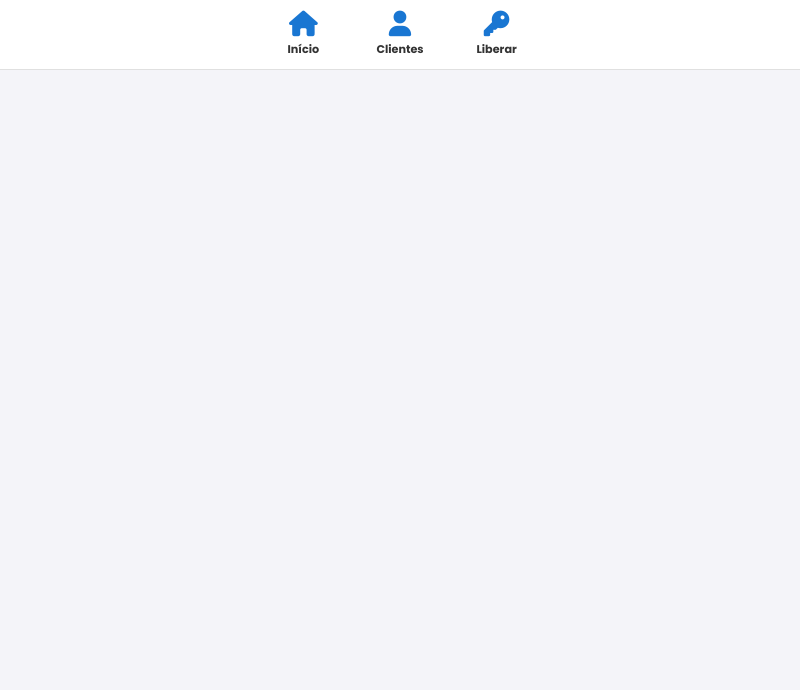
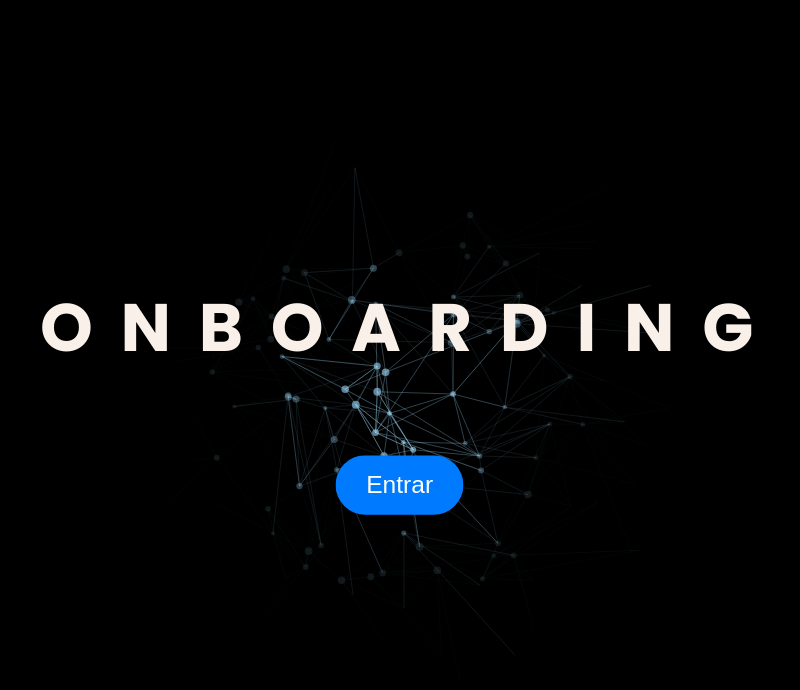
Before and after one commit to edulanzarin/onboarding, an Electron app: page src/index.html in a window 800 px wide. Drawn offline with nearby package versions, Linux system fonts and the light colour scheme.

Commit message:
Adicionado tela inicial com efeito de galaxia

```diff
--- a/package.json
+++ b/package.json
@@ -6,9 +6,11 @@
     "start": "electron ."
   },
   "dependencies": {
+    "axios": "^1.7.7",
     "electorn": "^0.0.1-security",
     "electron": "^latest",
     "electron-store": "^10.0.0",
+    "googleapis": "^144.0.0",
     "node-adodb": "^5.0.3",
     "odbc": "^2.4.9"
   },
--- a/src/index.html
+++ b/src/index.html
@@ -5,22 +5,33 @@
     <meta name="viewport" content="width=device-width, initial-scale=1.0">
     <title>Onboarding</title>
     <link rel="icon" href="resources/images/icon.ico" type="image/x-icon">
-    <link rel="stylesheet" href="resources/css/styles.css">
     <link rel="stylesheet" href="https://cdnjs.cloudflare.com/ajax/libs/font-awesome/6.0.0-beta3/css/all.min.css">
+    <link href="https://fonts.googleapis.com/css2?family=Poppins:wght@300;500;700&display=swap" rel="stylesheet">
+    <link rel="stylesheet" href="resources/css/index.css">
 </head>
 <body>
-    <header>
-        <nav>
-            <ul>
-                <li><i class="fa-solid fa-house"></i><p>Início</p></li>
-                <li><a href="clientes.html"><i class="fa-solid fa-user"></i><p>Clientes</p></a></li>
-                <li><a href="login.html"><i class="fa-solid fa-key"></i><p>Liberar</p></a></li>
-            </ul>
-        </nav>
-    </header>
+    <div id="large-header" class="large-header">
+        <canvas id="demo-canvas"></canvas>
+        <div class="content">
+            <h1 class="main-title">
+                <span>O</span>
+                <span>n</span>
+                <span>b</span>
+                <span>o</span>
+                <span>a</span>
+                <span>r</span>
+                <span>d</span>
+                <span>i</span>
+                <span>n</span>
+                <span>g</span>
+            </h1>
+            <a href="clientes.html">
+                <button class="entrar-button">Entrar</button>
+            </a>
+        </div>
+    </div>
 
-    <div class="container-content"></div>
-
-    <script src="resources/js/script.js"></script>
+    <script src="https://cdnjs.cloudflare.com/ajax/libs/gsap/3.9.1/gsap.min.js"></script>
+    <script src="resources/js/index.js"></script>
 </body>
 </html>
--- /dev/null
+++ b/src/resources/css/index.css
@@ -0,0 +1,146 @@
+/* Reset CSS */
+*,
+*::before,
+*::after {
+    box-sizing: border-box;
+    margin: 0;
+    padding: 0;
+	cursor: url('../images/cursor.png'), auto; /* Cursor personalizado */
+}
+
+html, body {
+    height: 100%;
+    font-family: 'Poppins', sans-serif;
+}
+
+/* Header */
+.large-header {
+    position: relative;
+    width: 100%;
+    height: 100vh;
+    background-color: black;
+    overflow: hidden;
+    z-index: 1;
+}
+
+/* Canvas */
+canvas {
+    position: absolute;
+    top: 0;
+    left: 0;
+    width: 100%;
+    height: 100%;
+    z-index: 0;
+}
+
+/* Conteúdo */
+.content {
+    position: relative;
+    z-index: 1;
+    text-align: center;
+    color: #f9f1e9;
+    display: flex;
+    flex-direction: column;
+    align-items: center;
+    justify-content: center;
+    height: 100%;
+}
+
+.main-title {
+    font-size: 4.2em;
+    font-weight: 700;
+    text-transform: uppercase;
+    letter-spacing: 0.1em;
+    margin-bottom: 1em;
+    display: inline-block;
+    animation: titleFloat 2s ease-in-out infinite alternate; /* Animação do título */
+}
+
+/* Animação do título */
+@keyframes titleFloat {
+    0% {
+        transform: translateY(0);
+    }
+    100% {
+        transform: translateY(-10px);
+    }
+}
+
+/* Animação inicial das letras */
+.main-title span {
+    display: inline-block;
+    opacity: 0; /* Começa invisível */
+    animation: appear 0.6s forwards; /* Aparece com animação */
+}
+
+/* Animação de surgimento */
+@keyframes appear {
+    0% {
+        opacity: 0;
+        transform: translateY(30px);
+    }
+    100% {
+        opacity: 1;
+        transform: translateY(0);
+    }
+}
+
+/* Efeito de hover nas letras */
+.main-title span:hover {
+    color: #00BFFF; /* Cor azul ao passar o mouse */
+    transform: translateY(-10px); /* Efeito de subir */
+    transition: transform 0.3s, color 0.3s; /* Animação suave */
+}
+
+/* Estilos do botão */
+.entrar-button {
+    background-color: #007BFF;
+    color: white;
+    border: none;
+    padding: 15px 30px;
+    font-size: 1.5em;
+    border-radius: 50px;
+    position: relative;
+    overflow: hidden;
+    transition: color 0.4s, transform 0.3s;
+    animation: pulse 1.5s infinite; /* Efeito de pulsar */
+}
+
+@keyframes pulse {
+    0% {
+        transform: scale(1);
+    }
+    50% {
+        transform: scale(1.05);
+    }
+    100% {
+        transform: scale(1);
+    }
+}
+
+.entrar-button::before {
+    content: '';
+    position: absolute;
+    top: 50%;
+    left: 50%;
+    width: 300%;
+    height: 300%;
+    background: linear-gradient(45deg, #00BFFF, #1E90FF);
+    border-radius: 50%;
+    transition: transform 0.5s ease;
+    z-index: 0;
+    transform: translate(-50%, -50%) scale(0);
+}
+
+.entrar-button:hover::before {
+    transform: translate(-50%, -50%) scale(1);
+}
+
+.entrar-button:hover {
+    color: #fff;
+    transform: translateY(-3px);
+}
+
+.entrar-button:focus {
+    outline: none;
+}
--- /dev/null
+++ b/src/resources/js/index.js
@@ -0,0 +1,185 @@
+(function() {
+
+    var width, height, largeHeader, canvas, ctx, points, target, animateHeader = true;
+
+    // Main
+    initHeader();
+    initAnimation();
+    addListeners();
+
+    function initHeader() {
+        width = window.innerWidth;
+        height = window.innerHeight;
+        target = {x: width/2, y: height/2};
+
+        largeHeader = document.getElementById('large-header');
+        largeHeader.style.height = height+'px';
+
+        canvas = document.getElementById('demo-canvas');
+        canvas.width = width;
+        canvas.height = height;
+        ctx = canvas.getContext('2d');
+
+        // create points
+        points = [];
+        for(var x = 0; x < width; x = x + width/20) {
+            for(var y = 0; y < height; y = y + height/20) {
+                var px = x + Math.random()*width/20;
+                var py = y + Math.random()*height/20;
+                var p = {x: px, originX: px, y: py, originY: py };
+                points.push(p);
+            }
+        }
+
+        // for each point find the 5 closest points
+        for(var i = 0; i < points.length; i++) {
+            var closest = [];
+            var p1 = points[i];
+            for(var j = 0; j < points.length; j++) {
+                var p2 = points[j]
+                if(!(p1 == p2)) {
+                    var placed = false;
+                    for(var k = 0; k < 5; k++) {
+                        if(!placed) {
+                            if(closest[k] == undefined) {
+                                closest[k] = p2;
+                                placed = true;
+                            }
+                        }
+                    }
+
+                    for(var k = 0; k < 5; k++) {
+                        if(!placed) {
+                            if(getDistance(p1, p2) < getDistance(p1, closest[k])) {
+                                closest[k] = p2;
+                                placed = true;
+                            }
+                        }
+                    }
+                }
+            }
+            p1.closest = closest;
+        }
+
+        // assign a circle to each point
+        for(var i in points) {
+            var c = new Circle(points[i], 2+Math.random()*2, 'rgba(255,255,255,0.3)');
+            points[i].circle = c;
+        }
+    }
+
+    // Event handling
+    function addListeners() {
+        if(!('ontouchstart' in window)) {
+            window.addEventListener('mousemove', mouseMove);
+        }
+        window.addEventListener('scroll', scrollCheck);
+        window.addEventListener('resize', resize);
+    }
+
+    function mouseMove(e) {
+        var posx = posy = 0;
+        if (e.pageX || e.pageY) {
+            posx = e.pageX;
+            posy = e.pageY;
+        }
+        else if (e.clientX || e.clientY)    {
+            posx = e.clientX + document.body.scrollLeft + document.documentElement.scrollLeft;
+            posy = e.clientY + document.body.scrollTop + document.documentElement.scrollTop;
+        }
+        target.x = posx;
+        target.y = posy;
+    }
+
+    function scrollCheck() {
+        if(document.body.scrollTop > height) animateHeader = false;
+        else animateHeader = true;
+    }
+
+    function resize() {
+        width = window.innerWidth;
+        height = window.innerHeight;
+        largeHeader.style.height = height+'px';
+        canvas.width = width;
+        canvas.height = height;
+    }
+
+    // animation
+    function initAnimation() {
+        animate();
+        for(var i in points) {
+            shiftPoint(points[i]);
+        }
+    }
+
+    function animate() {
+        if(animateHeader) {
+            ctx.clearRect(0,0,width,height);
+            for(var i in points) {
+                // detect points in range
+                if(Math.abs(getDistance(target, points[i])) < 4000) {
+                    points[i].active = 0.3;
+                    points[i].circle.active = 0.6;
+                } else if(Math.abs(getDistance(target, points[i])) < 20000) {
+                    points[i].active = 0.1;
+                    points[i].circle.active = 0.3;
+                } else if(Math.abs(getDistance(target, points[i])) < 40000) {
+                    points[i].active = 0.02;
+                    points[i].circle.active = 0.1;
+                } else {
+                    points[i].active = 0;
+                    points[i].circle.active = 0;
+                }
+
+                drawLines(points[i]);
+                points[i].circle.draw();
+            }
+        }
+        requestAnimationFrame(animate);
+    }
+
+    function shiftPoint(p) {
+        TweenLite.to(p, 1+1*Math.random(), {x:p.originX-50+Math.random()*100,
+            y: p.originY-50+Math.random()*100, ease:Circ.easeInOut,
+            onComplete: function() {
+                shiftPoint(p);
+            }});
+    }
+
+    // Canvas manipulation
+    function drawLines(p) {
+        if(!p.active) return;
+        for(var i in p.closest) {
+            ctx.beginPath();
+            ctx.moveTo(p.x, p.y);
+            ctx.lineTo(p.closest[i].x, p.closest[i].y);
+            ctx.strokeStyle = 'rgba(156,217,249,'+ p.active+')';
+            ctx.stroke();
+        }
+    }
+
+    function Circle(pos,rad,color) {
+        var _this = this;
+
+        // constructor
+        (function() {
+            _this.pos = pos || null;
+            _this.radius = rad || null;
+            _this.color = color || null;
+        })();
+
+        this.draw = function() {
+            if(!_this.active) return;
+            ctx.beginPath();
+            ctx.arc(_this.pos.x, _this.pos.y, _this.radius, 0, 2 * Math.PI, false);
+            ctx.fillStyle = 'rgba(156,217,249,'+ _this.active+')';
+            ctx.fill();
+        };
+    }
+
+    // Util
+    function getDistance(p1, p2) {
+        return Math.pow(p1.x - p2.x, 2) + Math.pow(p1.y - p2.y, 2);
+    }
+
+})();
--- a/src/resources/js/script.js
+++ /dev/null
@@ -1,22 +0,0 @@
-/**
- * Função para carregar o conteúdo de um arquivo HTML e exibí-lo em um elemento da página.
- *
- * Esta função realiza uma requisição para obter o conteúdo HTML de uma URL especificada
- * e, em seguida, insere esse conteúdo dentro de um elemento com o ID 'content'.
- *
- * @async
- * @function loadPage
- * @param {string} url - A URL do arquivo HTML a ser carregado.
- * @throws {Error} Lança um erro se a requisição falhar ou se o conteúdo não puder ser carregado.
- *
- * @example
- * // Carregar conteúdo de uma página HTML e exibir no elemento com ID 'content'
- * loadPage('pagina.html')
- *   .then(() => console.log('Conteúdo carregado com sucesso!'))
- *   .catch(error => console.error('Erro ao carregar conteúdo:', error));
- */
-async function loadPage(url) {
-    const response = await fetch(url);
-    const content = await response.text();
-    document.getElementById('content').innerHTML = content;
-}
```
Also changed, not shown: main.js (+71 -138 lines), src/resources/js/clientes.js (+24 -7 lines), src/resources/js/login.js (+5 -4 lines), src/resources/images/cursor.png (added), src/resources/images/home-image.png (added), 1 other file.
